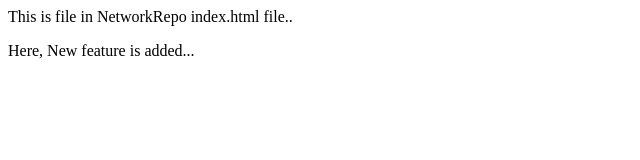
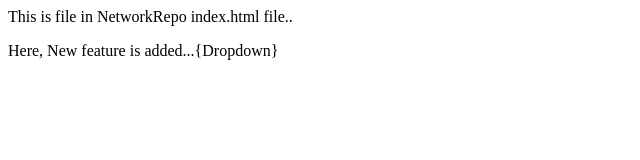
Before and after one commit to jaswanthsinghrasaputra/Network---2, a plain HTML site: page index.html in a window 1280 px wide. Shown: the full height of the page, 0-640 px from the left. Drawn offline with Linux system fonts and the light colour scheme.

Commit message:
Add dropdown

```diff
--- a/index.html
+++ b/index.html
@@ -1,3 +1,3 @@
 <p>This is file in NetworkRepo index.html file..</p>
 
-<p>Here, New feature is added...</p>
+<p>Here, New feature is added...{Dropdown}</p>
```
